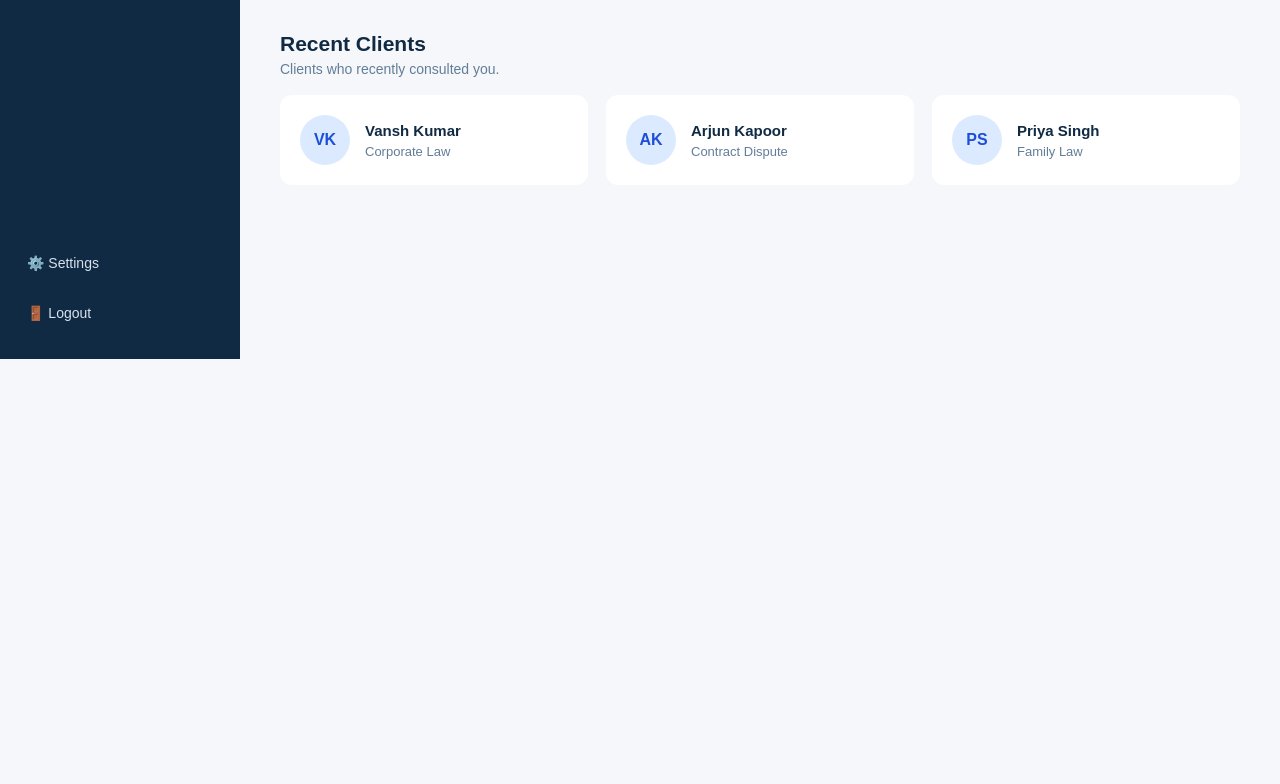
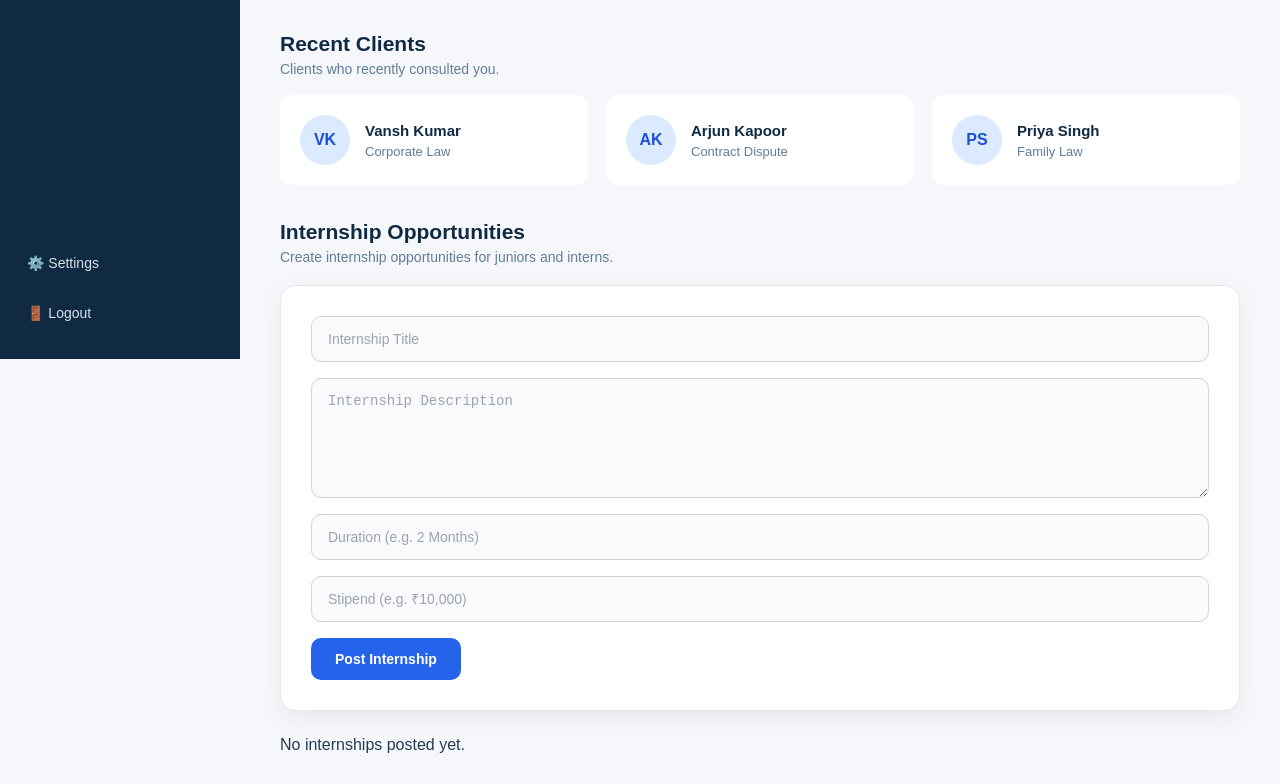
Before and after one commit to vanshkumar8625-source/legalconnect, a plain HTML site: page lawyer-dashboard.html in a window 1280 px wide. Shown: the part 441-1225 px from the top of the page. Before the commit the page ends 800 px from the top, so only its background shows below. Drawn offline with Linux system fonts and the light colour scheme.

Commit message:
Add lawyer internship posting feature

```diff
--- a/lawyer-dashboard.css
+++ b/lawyer-dashboard.css
@@ -462,3 +462,150 @@ body {
         display: none;
     }
 }
+/* =========================================
+   INTERNSHIP SECTION
+========================================= */
+
+.internship-section {
+    margin-top: 35px;
+}
+
+
+/* SECTION HEADER */
+
+.internship-section .section-header {
+    margin-bottom: 20px;
+}
+
+
+/* INTERNSHIP FORM CARD */
+
+.internship-form {
+    background: #ffffff;
+    padding: 30px;
+    border-radius: 16px;
+    margin-top: 20px;
+
+    border: 1px solid #e5e7eb;
+
+    box-shadow: 0 8px 25px rgba(0, 0, 0, 0.06);
+
+    display: flex;
+    flex-direction: column;
+    gap: 16px;
+}
+
+
+/* INPUTS */
+
+.internship-form input,
+.internship-form textarea {
+
+    width: 100%;
+
+    padding: 14px 16px;
+
+    border: 1px solid #d1d5db;
+
+    border-radius: 10px;
+
+    font-size: 14px;
+
+    background: #f9fafb;
+
+    box-sizing: border-box;
+
+    outline: none;
+
+    transition: 0.2s;
+}
+
+
+/* INPUT FOCUS */
+
+.internship-form input:focus,
+.internship-form textarea:focus {
+
+    border-color: #2563eb;
+
+    background: #ffffff;
+
+    box-shadow: 0 0 0 3px rgba(37, 99, 235, 0.10);
+}
+
+
+/* TEXTAREA */
+
+.internship-form textarea {
+
+    min-height: 120px;
+
+    resize: vertical;
+}
+
+
+/* PLACEHOLDER */
+
+.internship-form input::placeholder,
+.internship-form textarea::placeholder {
+
+    color: #9ca3af;
+}
+
+
+/* POST BUTTON */
+
+.internship-form button {
+
+    width: fit-content;
+
+    padding: 13px 24px;
+
+    border: none;
+
+    border-radius: 10px;
+
+    background: #2563eb;
+
+    color: white;
+
+    cursor: pointer;
+
+    font-size: 14px;
+
+    font-weight: 600;
+
+    transition: 0.2s;
+}
+
+
+/* BUTTON HOVER */
+
+.internship-form button:hover {
+
+    background: #1d4ed8;
+
+    transform: translateY(-1px);
+
+    box-shadow: 0 5px 15px rgba(37, 99, 235, 0.25);
+}
+
+
+/* BUTTON CLICK */
+
+.internship-form button:active {
+
+    transform: translateY(0);
+}
+
+
+/* POSTED INTERNSHIPS */
+
+#postedInternships {
+
+    margin-top: 25px;
+
+    display: grid;
+
+    gap: 15px;
+}
--- a/lawyer-dashboard.html
+++ b/lawyer-dashboard.html
@@ -303,6 +303,66 @@
 
             </section>
 
+            <!-- INTERNSHIP OPPORTUNITIES -->
+<section class="internship-section">
+
+    <div class="section-header">
+
+        <div>
+
+            <h2>
+                Internship Opportunities
+            </h2>
+
+            <p>
+                Create internship opportunities for juniors and interns.
+            </p>
+
+        </div>
+
+    </div>
+
+
+    <div class="internship-form">
+
+        <input
+            type="text"
+            id="internshipTitle"
+            placeholder="Internship Title"
+        >
+
+        <textarea
+            id="internshipDescription"
+            placeholder="Internship Description"
+        ></textarea>
+
+        <input
+            type="text"
+            id="internshipDuration"
+            placeholder="Duration (e.g. 2 Months)"
+        >
+
+        <input
+            type="text"
+            id="internshipStipend"
+            placeholder="Stipend (e.g. ₹10,000)"
+        >
+
+        <button onclick="postInternship()">
+            Post Internship
+        </button>
+
+    </div>
+
+
+    <div id="postedInternships">
+
+        <!-- Posted internships will appear here -->
+
+    </div>
+
+</section>
+
         </main>
 
     </div>
--- a/lawyer-dashboard.js
+++ b/lawyer-dashboard.js
@@ -0,0 +1,130 @@
+// =========================================
+// POST INTERNSHIP
+// =========================================
+
+function postInternship() {
+
+    // Get values from the form
+    let title = document.getElementById("internshipTitle").value;
+    let description = document.getElementById("internshipDescription").value;
+    let duration = document.getElementById("internshipDuration").value;
+    let stipend = document.getElementById("internshipStipend").value;
+
+
+    // Check if any field is empty
+    if (
+        title === "" ||
+        description === "" ||
+        duration === "" ||
+        stipend === ""
+    ) {
+
+        alert("Please fill all the fields.");
+
+        return;
+    }
+
+
+    // Create internship object
+    let internship = {
+
+        title: title,
+
+        description: description,
+
+        duration: duration,
+
+        stipend: stipend,
+
+        lawyer: "Adv. Ananya Sharma"
+
+    };
+
+
+    // Get old internships
+    let opportunities =
+        JSON.parse(localStorage.getItem("internshipOpportunities")) || [];
+
+
+    // Add new internship
+    opportunities.push(internship);
+
+
+    // Save internships
+    localStorage.setItem(
+        "internshipOpportunities",
+        JSON.stringify(opportunities)
+    );
+
+
+    // Show success message
+    alert("Internship posted successfully!");
+
+
+    // Clear the form
+    document.getElementById("internshipTitle").value = "";
+    document.getElementById("internshipDescription").value = "";
+    document.getElementById("internshipDuration").value = "";
+    document.getElementById("internshipStipend").value = "";
+}
+
+// =========================================
+// DISPLAY POSTED INTERNSHIPS
+// =========================================
+
+function displayInternships() {
+
+    // Get internships from localStorage
+    let opportunities =
+        JSON.parse(localStorage.getItem("internshipOpportunities")) || [];
+
+    // Get the HTML container
+    let container =
+        document.getElementById("postedInternships");
+
+    // Clear old content
+    container.innerHTML = "";
+
+
+    // Show message if there are no internships
+    if (opportunities.length === 0) {
+
+        container.innerHTML = "<p>No internships posted yet.</p>";
+
+        return;
+    }
+
+
+    // Loop through internships
+    for (let i = 0; i < opportunities.length; i++) {
+
+        let internship = opportunities[i];
+
+
+        // Create internship card
+        let card = document.createElement("div");
+
+        card.className = "internship-card";
+
+
+        card.innerHTML = `
+            <h3>${internship.title}</h3>
+
+            <p>${internship.description}</p>
+
+            <p><strong>Duration:</strong> ${internship.duration}</p>
+
+            <p><strong>Stipend:</strong> ${internship.stipend}</p>
+
+            <p><strong>Lawyer:</strong> ${internship.lawyer}</p>
+        `;
+
+
+        // Add card to page
+        container.appendChild(card);
+    }
+}
+
+
+// Display internships when page loads
+displayInternships();
```
